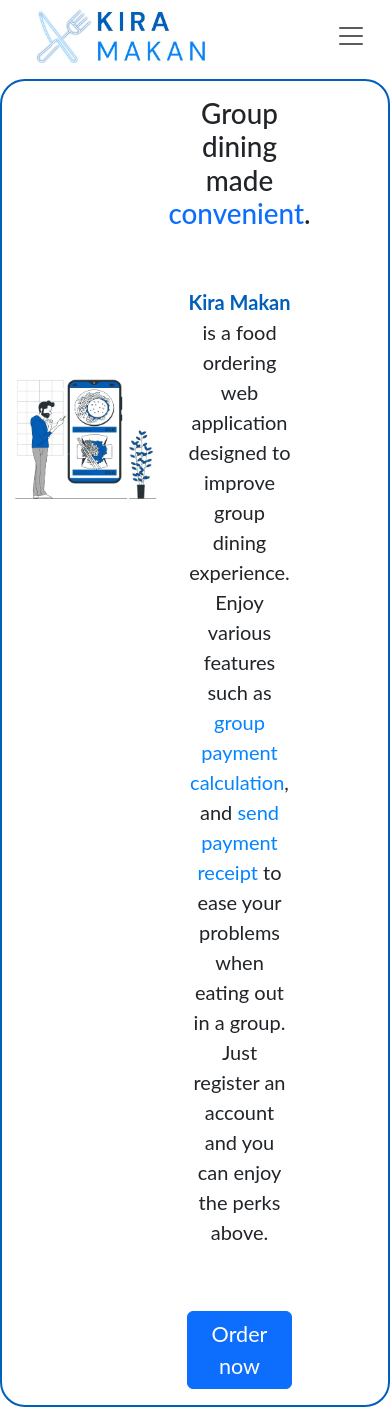
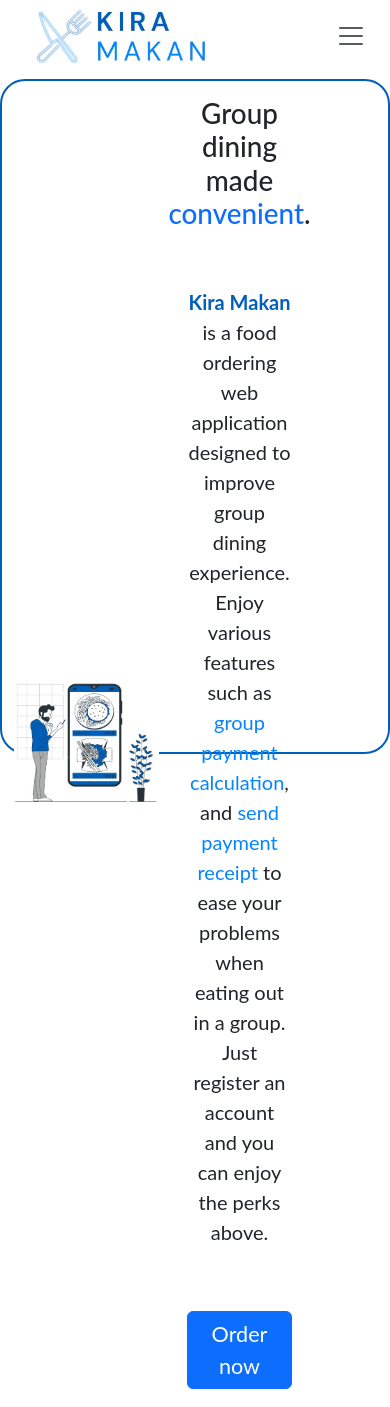
Before and after one commit to ShaorenCheah/KiraMakan, a PHP site: page / in a window 390 px wide. Run offline with PHP 8.4, Linux system fonts and the light colour scheme.

Commit message:
Updated hero style responsiveness

```diff
--- a/style.css
+++ b/style.css
@@ -12,8 +12,9 @@ body {
 
 /* Header Navbar Start */
 header{
-    height:100vh;
-    width:100vw;
+    min-height:100vh;
+    max-height:100vh;
+    max-width:100vw;
 
 }
 
@@ -47,14 +48,13 @@ header .btn:hover{
 
 /* Hero section Start */
 
-#hero .col{
-    height:85vh;
-}
 
 #hero .row-container{
     border:2px solid #005fbb;
     border-radius:25px;
     margin-bottom:50px;
+    height:80vh;
+
 }
 
 /* Hero section End */
```
